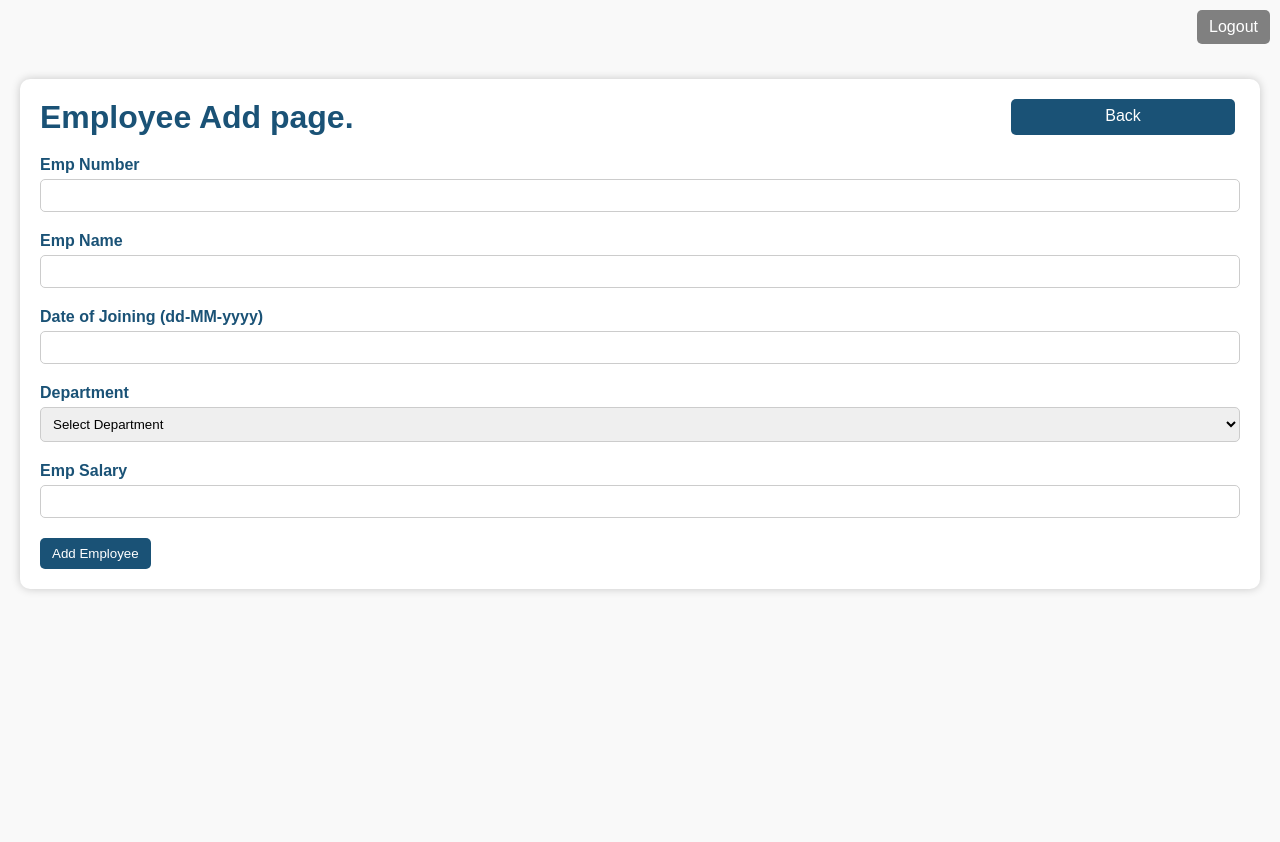
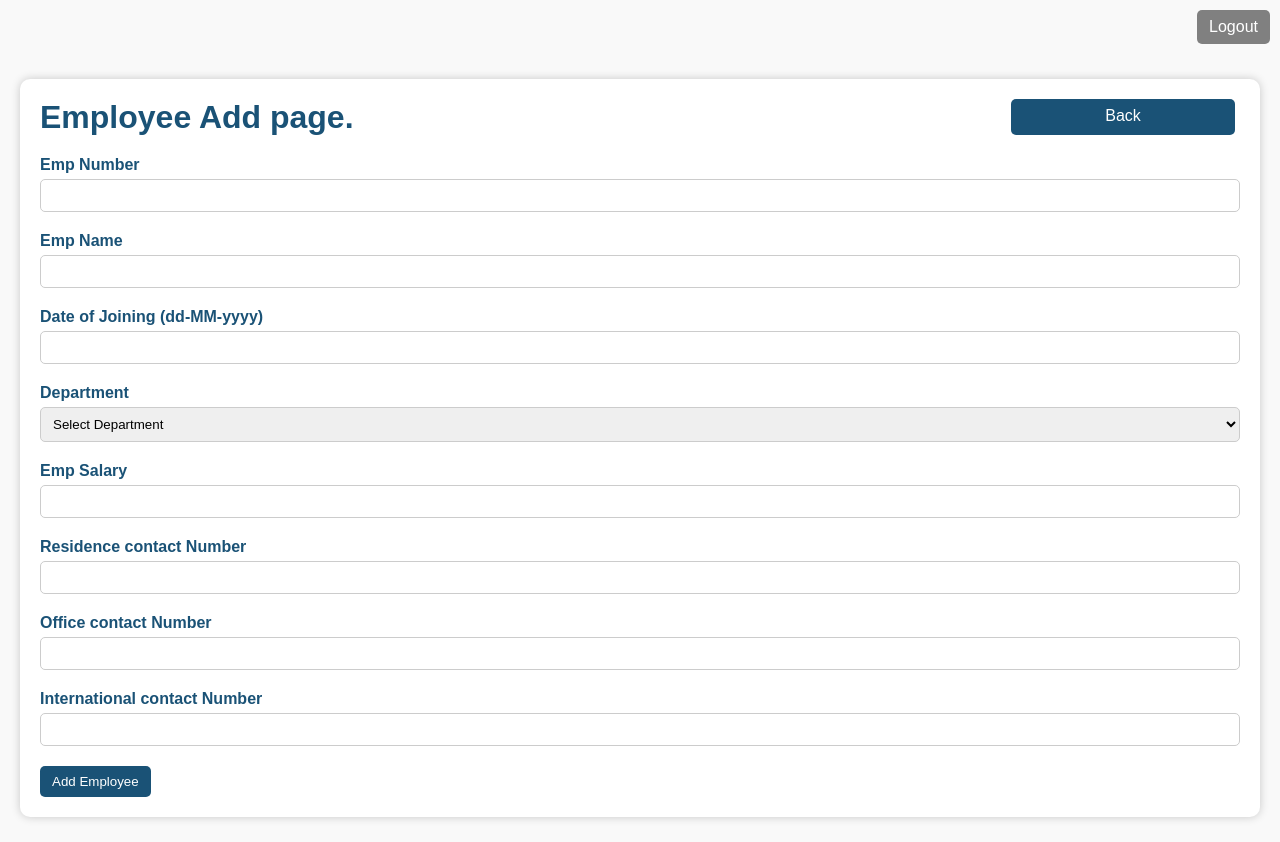
Before and after one commit to noushadbm/react-employee-mgmnt, a React (Create React App) app: page /add in a window 1280 px wide. Before the commit the page ends 800 px from the top, so only its background shows below. Built offline with nearby package versions, Linux system fonts and the light colour scheme.

Commit message:
Added contact info

```diff
--- a/src/components/atoms/Input/Input.jsx
+++ b/src/components/atoms/Input/Input.jsx
@@ -2,7 +2,7 @@ import React from "react";
 import "./Input.css";
 
 const Input = (props) => {
-  const { required, name, displayLabel, type, value, onChange, pattern } = props;
+  const { required, name, displayLabel, type, value, onChange, pattern, maxLength } = props;
 
   const handleChange = (e) => {
     e.preventDefault();
@@ -20,6 +20,7 @@ const Input = (props) => {
         defaultValue={value}
         onChange={handleChange}
         pattern={pattern}
+        maxLength={maxLength}
       ></input>
     </>
   );
@@ -29,6 +30,7 @@ Input.defaultProps = {
   required: false,
   type: "text",
   onChange: () => {},
+  maxLength: 10,
 };
 
 export default Input;
--- a/src/components/molecules/table/TableRow.css
+++ b/src/components/molecules/table/TableRow.css
@@ -5,7 +5,6 @@
 }
 
 .action-panel > a {
-    width: 50px;
-    height: 20px;
     text-align: center;
+    vertical-align: middle;
 }
--- a/src/components/molecules/table/TableRow.jsx
+++ b/src/components/molecules/table/TableRow.jsx
@@ -2,17 +2,34 @@ import React from "react";
 import "./TableRow.css";
 
 const TableRow = (props) => {
-  const { item, attributeNames, onEdit, onDelete } = props;
+  const { item, attributeNames, onDelete } = props;
   return (
     <tr>
       {attributeNames.map((attributeName, index) => {
-        return <td key={index}>{item[attributeName]}</td>;
+        const isArray = item[attributeName] instanceof Array;
+        return <td key={index}>{isArray ? getAsList(item[attributeName]) : item[attributeName]}</td>;
       })}
       <td className="action-panel">
-        <a onClick={onDelete} href="#">Delete</a>
+        <a onClick={onDelete} href="#">
+          Delete
+        </a>
       </td>
     </tr>
   );
 };
 
+const getAsList = (items) => {
+  return (
+    <span>
+      {items.map((item, index) => {
+        return (
+          <span key={index}>
+            {item.key}:{item.value?item.value:'-'}{', '}
+          </span>
+        );
+      })}
+    </span>
+  );
+};
+
 export default TableRow;
--- a/src/components/pages/AddEditPage/EmployeeAddEditPage.jsx
+++ b/src/components/pages/AddEditPage/EmployeeAddEditPage.jsx
@@ -23,6 +23,10 @@ const EmployeeAddEditPage = (props) => {
   const [employeeDept, setEmployeeDept] = useState();
   const [employeeDateOfJoining, setEmployeeDateOfJoining] = useState();
   const [sal, setSal] = useState();
+
+  const [resNumber, setResNumber] = useState();
+  const [officeNumber, setOfficeNumber] = useState();
+  const [intlNumber, setIntlNumber] = useState();
   useEffect(() => {
     console.log("state:", state);
     // setEmployeeName(state?.employee?.name);
@@ -51,12 +55,27 @@ const EmployeeAddEditPage = (props) => {
     setSal(val);
   };
 
+  const onResNumberChange = (val) => {
+    setResNumber(val);
+  };
+
+  const onOfficeNumberChange = (val) => {
+    setOfficeNumber(val);
+  };
+
+  const onIntlNumberChange = (val) => {
+    setIntlNumber(val);
+  };
+
   const resetForm = () => {
-    setEmployeeNumber('');
-    setEmployeeName('');
-    setEmployeeDept('');
+    setEmployeeNumber("");
+    setEmployeeName("");
+    setEmployeeDept("");
     setEmployeeDateOfJoining(null);
     setSal();
+    setResNumber();
+    setOfficeNumber();
+    setIntlNumber();
   };
 
   const createEmployeeRecord = (e) => {
@@ -70,6 +89,20 @@ const EmployeeAddEditPage = (props) => {
         dateOfJoining: employeeDateOfJoining,
         department: employeeDept,
         salary: sal && +sal,
+        contactInfos: [
+          {
+            contactType: "R",
+            contactNumber: resNumber,
+          },
+          {
+            contactType: "O",
+            contactNumber: officeNumber,
+          },
+          {
+            contactType: "I",
+            contactNumber: intlNumber,
+          },
+        ],
       };
       // console.log("body:", requestBody);
       return await fetch("http://localhost:8080/api/v1/employees", {
@@ -85,10 +118,10 @@ const EmployeeAddEditPage = (props) => {
         if (response.status === 200) {
           resetForm();
           ref.current.reset();
-          toast("Employee Record succesfully created!", {type: 'success'});
+          toast("Employee Record succesfully created!", { type: "success" });
         } else {
           console.log("response:", response);
-          toast("Failed to create employee record!", {type: 'error'});
+          toast("Failed to create employee record!", { type: "error" });
         }
       })
       .catch((error) => {
@@ -111,6 +144,7 @@ const EmployeeAddEditPage = (props) => {
           value={employeeNumber}
           type="number"
           onChange={onEmpNumberChange}
+          maxLength={10}
         />
         <Input
           name="empName"
@@ -119,6 +153,7 @@ const EmployeeAddEditPage = (props) => {
           value={employeeName}
           onChange={onEmpNameChange}
           pattern="[A-Za-z ]*"
+          maxLength={100}
         />
         <Input
           name="dateOfJoining"
@@ -126,6 +161,7 @@ const EmployeeAddEditPage = (props) => {
           required={false}
           value={employeeDateOfJoining}
           onChange={onDateOfJoiningChange}
+          maxLength={10}
         />
         <Select
           name="department"
@@ -142,6 +178,35 @@ const EmployeeAddEditPage = (props) => {
           value={sal}
           type="number"
           onChange={onSalChange}
+          maxLength={10}
+        />
+
+        <Input
+          name="resPhoneNumber"
+          displayLabel="Residence contact Number"
+          required={false}
+          value={resNumber}
+          type="number"
+          onChange={onResNumberChange}
+          maxLength={20}
+        />
+        <Input
+          name="officePhoneNumber"
+          displayLabel="Office contact Number"
+          required={false}
+          value={officeNumber}
+          type="number"
+          onChange={onOfficeNumberChange}
+          maxLength={20}
+        />
+        <Input
+          name="intlPhoneNumber"
+          displayLabel="International contact Number"
+          required={false}
+          value={intlNumber}
+          type="number"
+          onChange={onIntlNumberChange}
+          maxLength={20}
         />
         <SubmitButton>Add Employee</SubmitButton>
       </form>
--- a/src/components/pages/ListPage/EmployeeListPage.jsx
+++ b/src/components/pages/ListPage/EmployeeListPage.jsx
@@ -36,6 +36,7 @@ const EmployeeListPage = (props) => {
     "dateOfJoining",
     "department",
     "salary",
+    "contactInfos",
   ];
   const columns = [
     "ID",
@@ -44,6 +45,7 @@ const EmployeeListPage = (props) => {
     "Date of Joining",
     "Department",
     "Salary",
+    "Contact Numbers",
     "Actions",
   ];
 
@@ -57,7 +59,7 @@ const EmployeeListPage = (props) => {
     console.log("--- employeeIdToDelete:", employeeIdToDelete);
     // Delete record and then fetch the updated list.
     deleteData(employeeIdToDelete).then(() => {
-      toast("Employee record succesfully deleted!", {type: 'success'});
+      toast("Employee record succesfully deleted!", { type: "success" });
       fetchData()
         .then((response) => response.json())
         .then((fetchedEmployees) => {
@@ -90,6 +92,12 @@ const EmployeeListPage = (props) => {
 
 export default EmployeeListPage;
 
+function convertToKeyValues(contactInfos) {
+  return contactInfos.map((item) => {
+    return { key: item.contactType, value: item.contactNumber };
+  });
+}
+
 function updateTable(fetchedEmployees, setEmployees) {
   const allEmployees = fetchedEmployees.map((fetchedEmployee) => {
     return {
@@ -102,6 +110,7 @@ function updateTable(fetchedEmployees, setEmployees) {
         DEPARTMENT_OPTIONS
       ),
       salary: fetchedEmployee.salary,
+      contactInfos: convertToKeyValues(fetchedEmployee.contactInfos),
     };
   });
   setEmployees(allEmployees);
```
